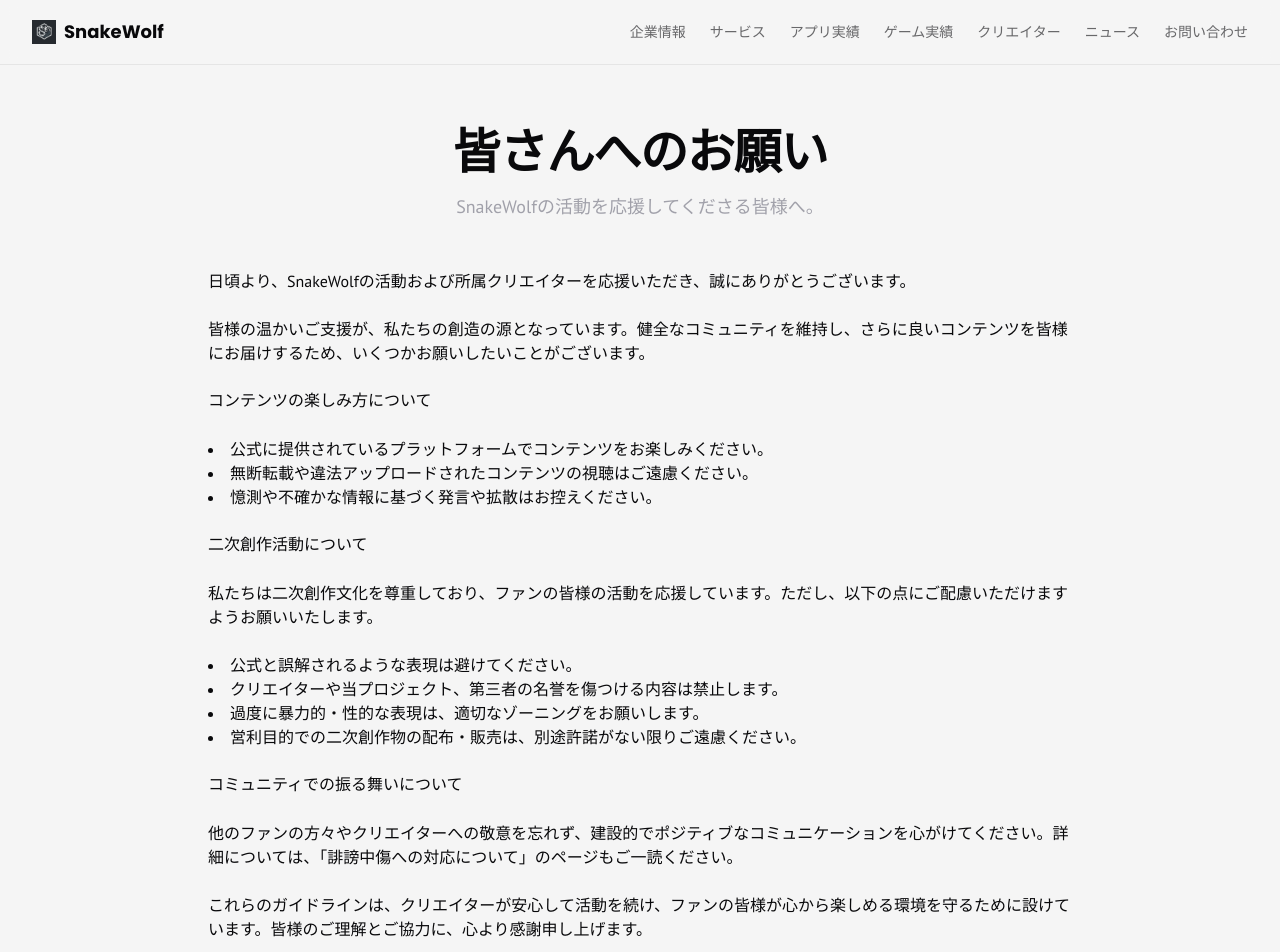
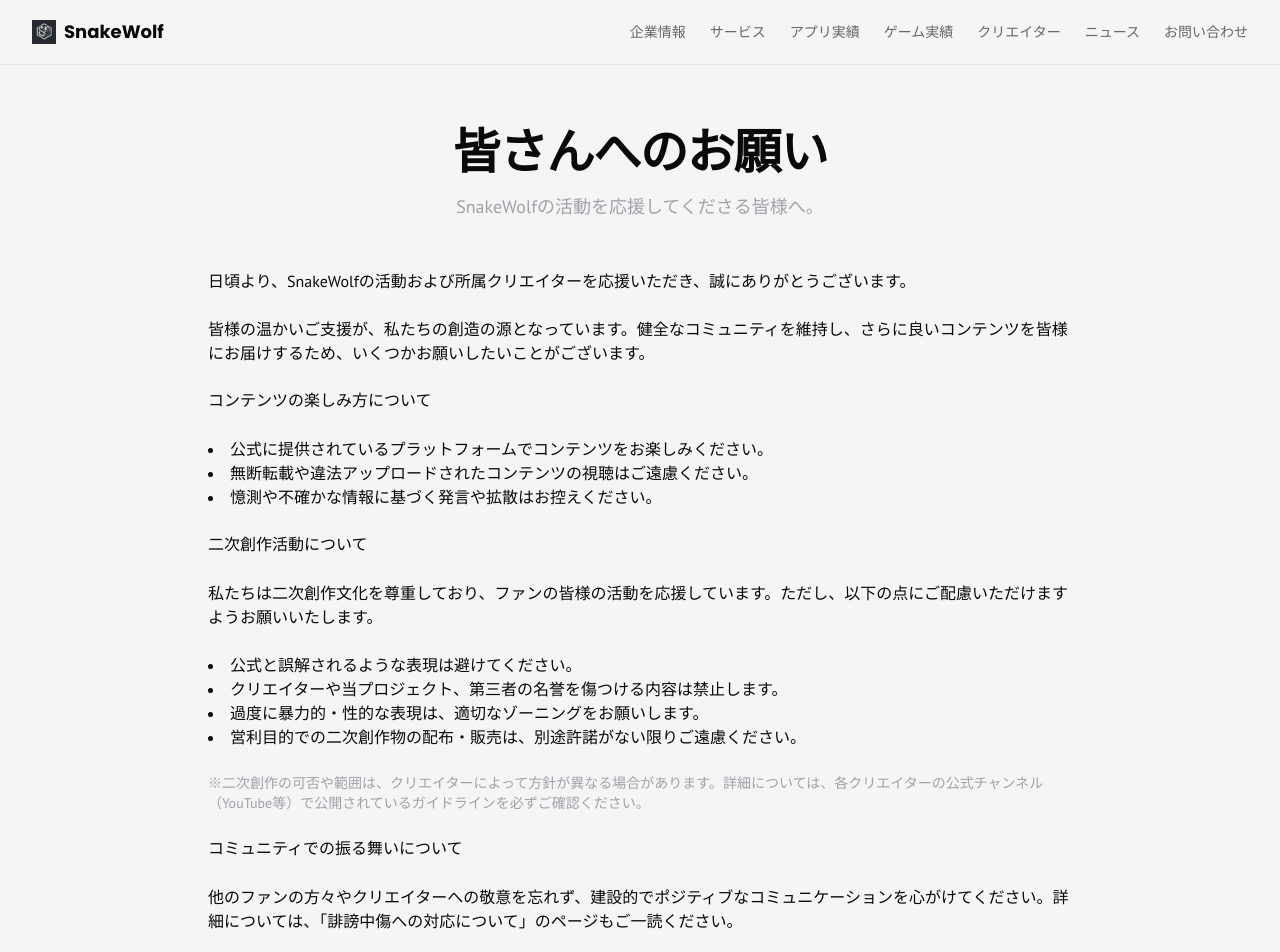
Before and after one commit to snakewolflab/snakewolf-website, a Next.js app: page /request in a window 1280 px wide. Shown: the top 952 px of the page. Built offline with nearby package versions, Linux system fonts and the light colour scheme.

Commit message:
皆さんにお願いの項目で各クリエイター公式YouTubeなどで2次創作などの許可不許可の動画があるので確認してもらいたい

```diff
--- a/src/app/request/page.tsx
+++ b/src/app/request/page.tsx
@@ -35,6 +35,7 @@ export default function RequestPage() {
             <li>過度に暴力的・性的な表現は、適切なゾーニングをお願いします。</li>
             <li>営利目的での二次創作物の配布・販売は、別途許諾がない限りご遠慮ください。</li>
         </ul>
+        <p className="text-sm text-muted-foreground">※二次創作の可否や範囲は、クリエイターによって方針が異なる場合があります。詳細については、各クリエイターの公式チャンネル（YouTube等）で公開されているガイドラインを必ずご確認ください。</p>
 
         <h2 className="font-headline">コミュニティでの振る舞いについて</h2>
         <p>他のファンの方々やクリエイターへの敬意を忘れず、建設的でポジティブなコミュニケーションを心がけてください。詳細については、「誹謗中傷への対応について」のページもご一読ください。</p>
```
